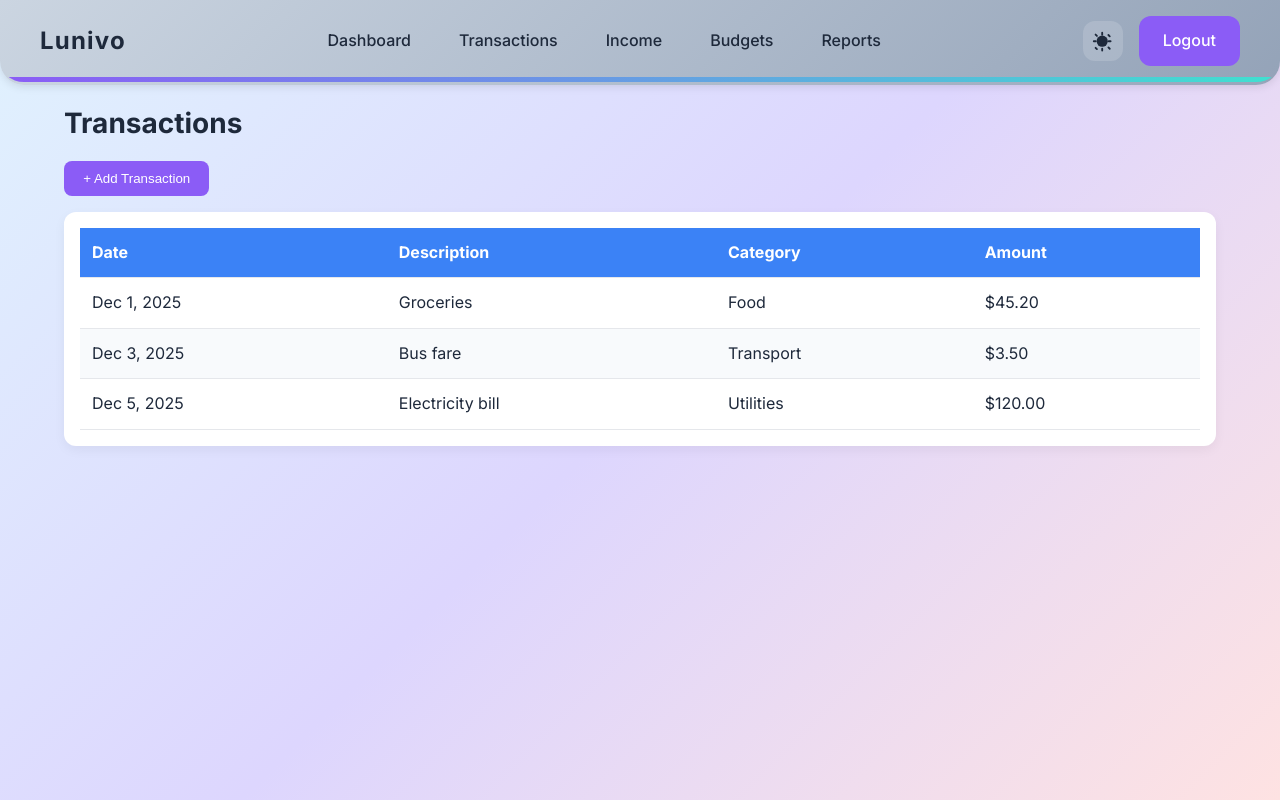
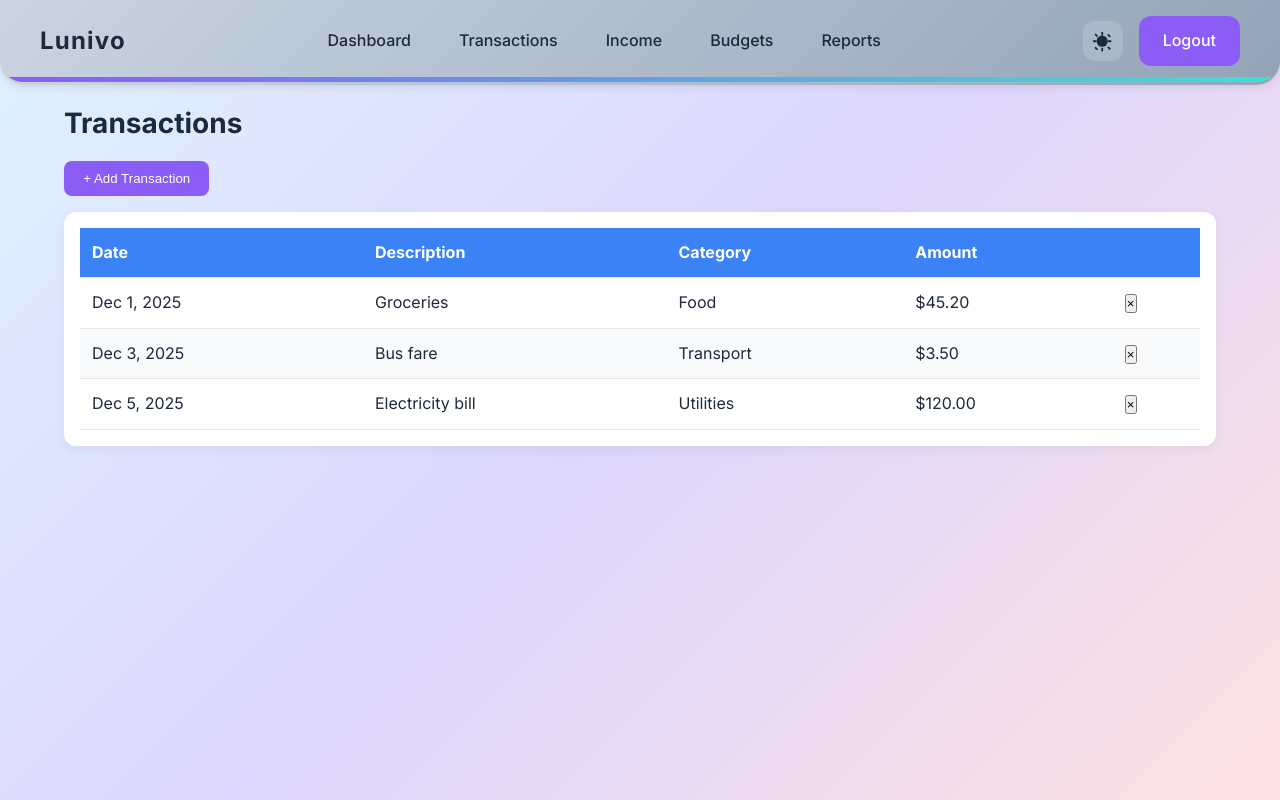
Before and after one commit to FabianC1/Lunivo, a Next.js app: page /transactions in a window 1280 px wide. Built offline with nearby package versions, Linux system fonts and the light colour scheme.

Commit message:
added more features

```diff
--- a/app/transactions/page.tsx
+++ b/app/transactions/page.tsx
@@ -44,6 +44,7 @@ export default function Transactions() {
               <th>Description</th>
               <th>Category</th>
               <th>Amount</th>
+              <th></th>
             </tr>
           </thead>
           <tbody>
@@ -53,6 +54,15 @@ export default function Transactions() {
                 <td>{t.description}</td>
                 <td>{t.category}</td>
                 <td>{formatCurrency(t.amount)}</td>
+                <td>
+                  <button
+                    className={styles.deleteButton}
+                    onClick={() => setTransactions((prev) => prev.filter(x => x.id !== t.id))}
+                    aria-label="Delete"
+                  >
+                    ×
+                  </button>
+                </td>
               </tr>
             ))}
           </tbody>
```
